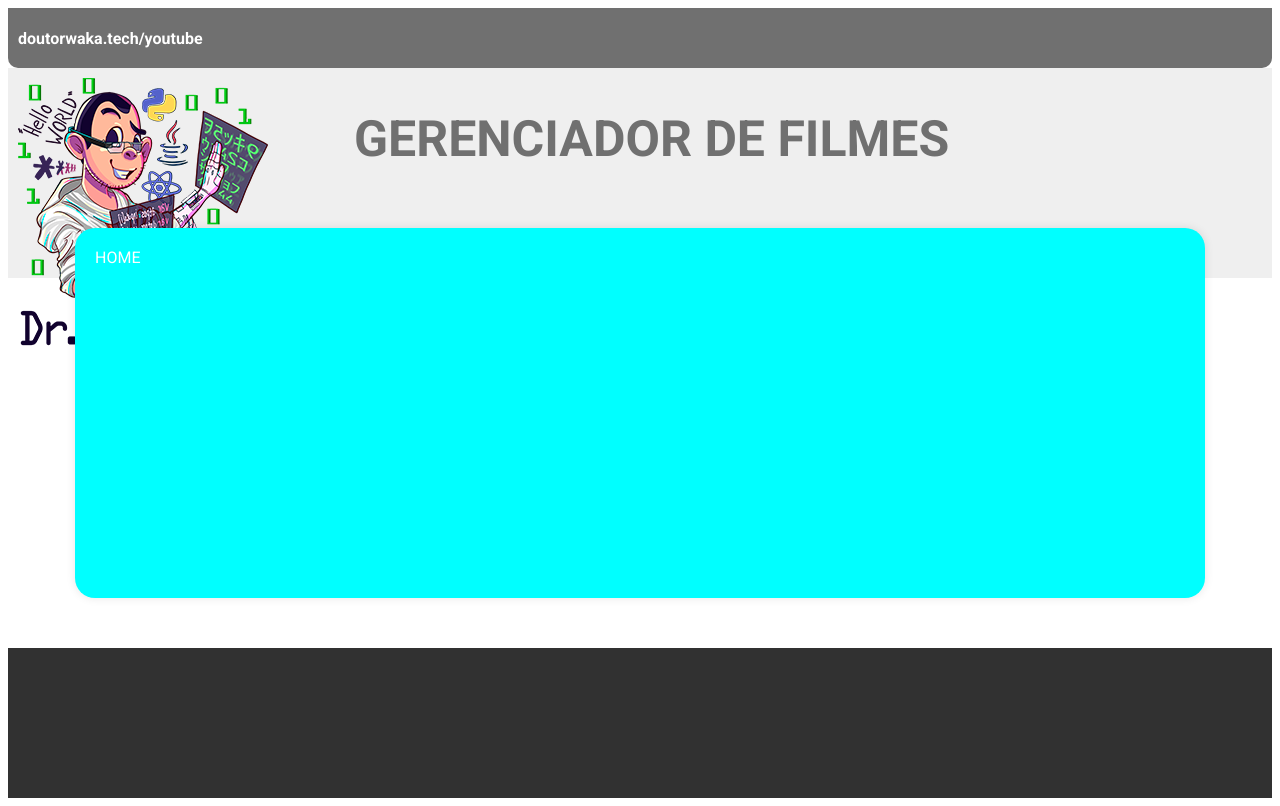
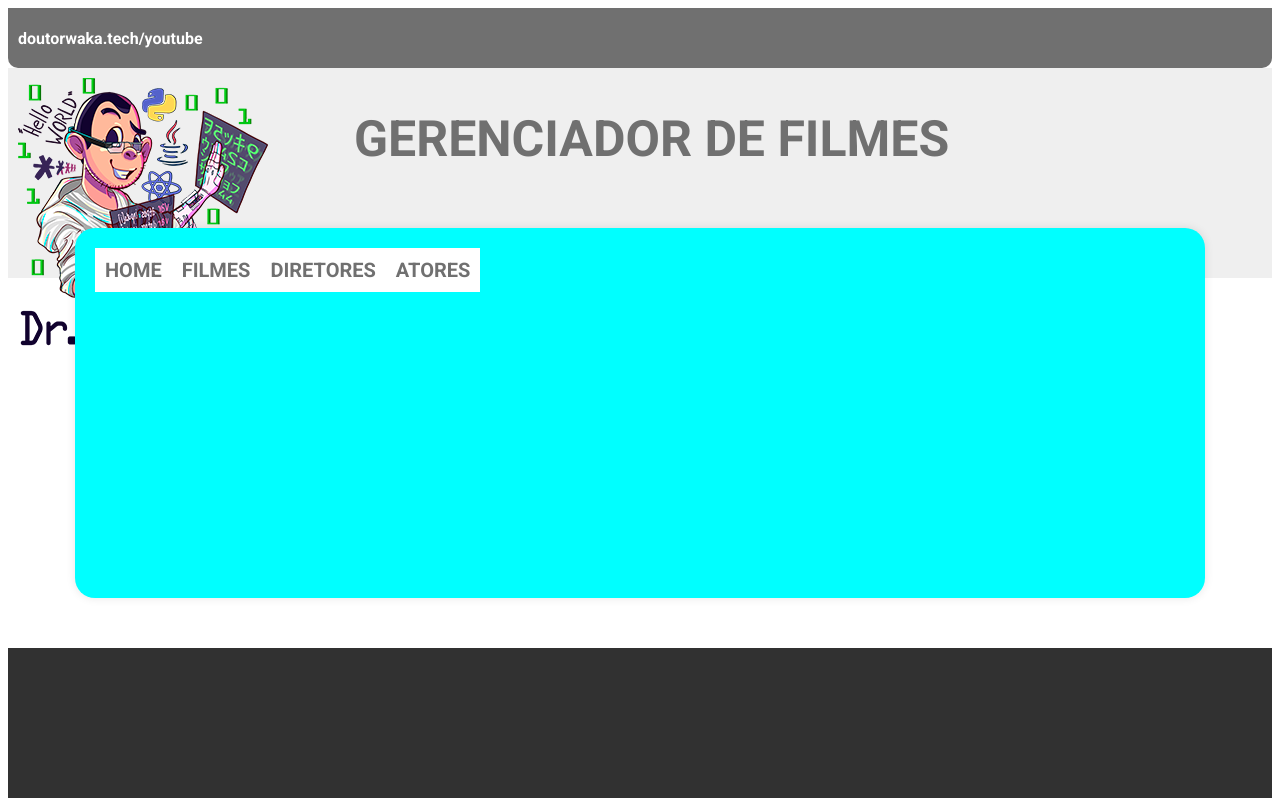
Before and after one commit to fsadao-fsa/proj2-sistemas-rotas, a React (Create React App) app: page / in a window 1280 px wide. Built offline with nearby package versions, Linux system fonts and the light colour scheme.

Commit message:
Configuracao do menu/link

```diff
--- a/package.json
+++ b/package.json
@@ -9,6 +9,7 @@
     "@testing-library/user-event": "^13.5.0",
     "react": "^19.2.4",
     "react-dom": "^19.2.4",
+    "react-router-dom": "^7.13.0",
     "react-scripts": "5.0.1",
     "web-vitals": "^2.1.4"
   },
--- a/src/components/menu/index.jsx
+++ b/src/components/menu/index.jsx
@@ -1,7 +1,21 @@
+import { Link } from "react-router-dom";
 import "./style.css";
 
 export function Menu() {
     return (
-        <div className="menu">HOME</div>
+        <div className="menu">
+            <nav className="menu">
+                <Link className="menu" to="/">HOME</Link>
+            </nav>
+            <nav className="menu">
+                <Link className="menu" to="/">FILMES</Link>
+            </nav>
+            <nav className="menu">
+                <Link className="menu" to="/">DIRETORES</Link>
+            </nav>
+            <nav className="menu">
+                <Link className="menu" to="/">ATORES</Link>
+            </nav>
+        </div>
     );
 }
--- a/src/components/menu/style.css
+++ b/src/components/menu/style.css
@@ -1 +1,21 @@
-div.menu {}
+div.menu {
+    display: flex;
+
+}
+
+nav.menu {
+    padding: 10px;
+    background-color: #FFF;
+}
+
+nav.hover.menu {
+    padding: 10px;
+    background-color: #EFEFEF;
+}
+
+a.menu {
+    text-decoration: none;
+    font-size: 20px;
+    color: #707070;
+    font-weight: bolder;
+}
```
Also changed, not shown: src/index.jsx (+4 -4 lines), 1 other file (tests, documents, lock files or other folders).
